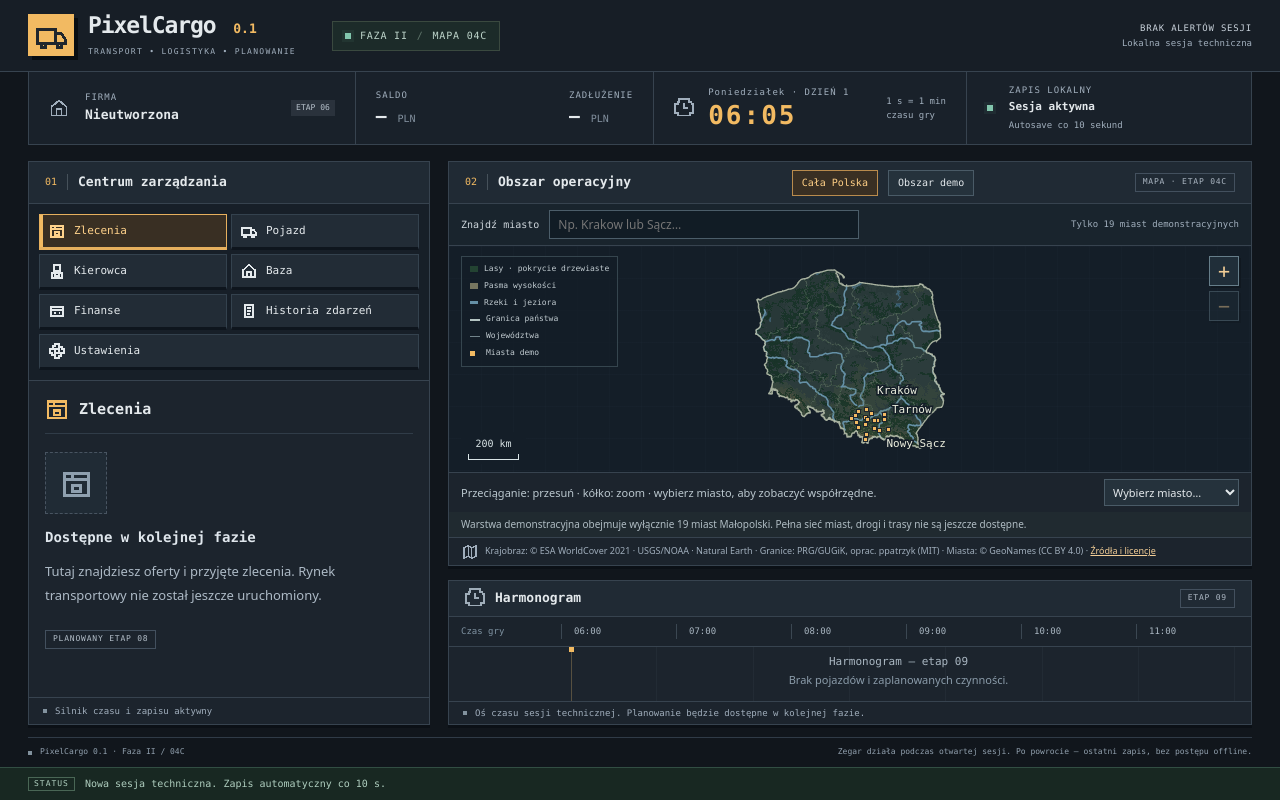
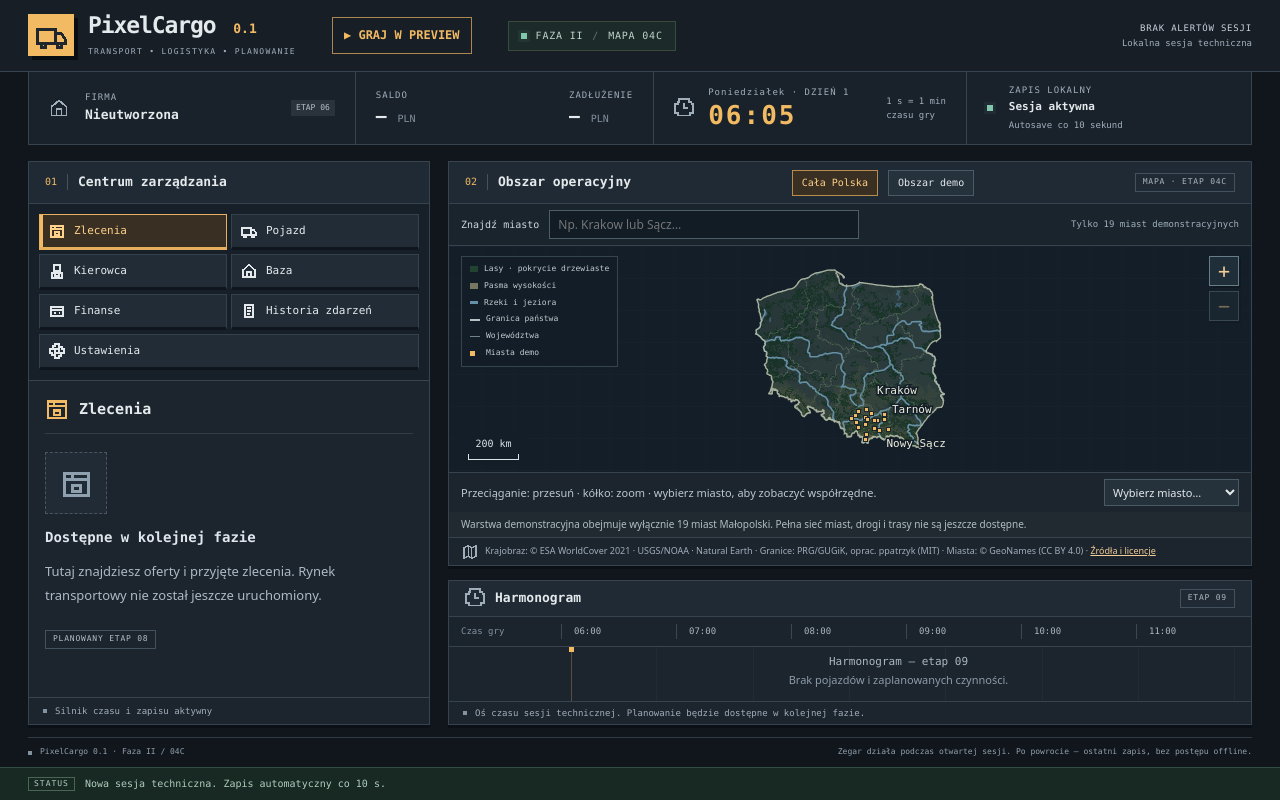
Before and after one commit to kozackyBOHUN/piexelCARGO, a React (Vite) app: page / in a window 1280 px wide. Built offline with nearby package versions, Linux system fonts and the light colour scheme.

Commit message:
feat(preview): link gameplay screen from existing app

```diff
--- a/src/ui/App.tsx
+++ b/src/ui/App.tsx
@@ -107,6 +107,7 @@ export function App({ runtime }: { runtime: GameRuntime }) {
             </span>
           </span>
         </a>
+        <a href="/?preview=1" style={{color:"#f2ba62",fontSize:"12px",fontWeight:700,border:"1px solid #ac8752",padding:"8px 11px",textDecoration:"none"}}>▶ GRAJ W PREVIEW</a>
         <div className="environment-badge">
           <span className="status-light" />
           FAZA II<span className="badge-divider">/</span>MAPA 04C
```
